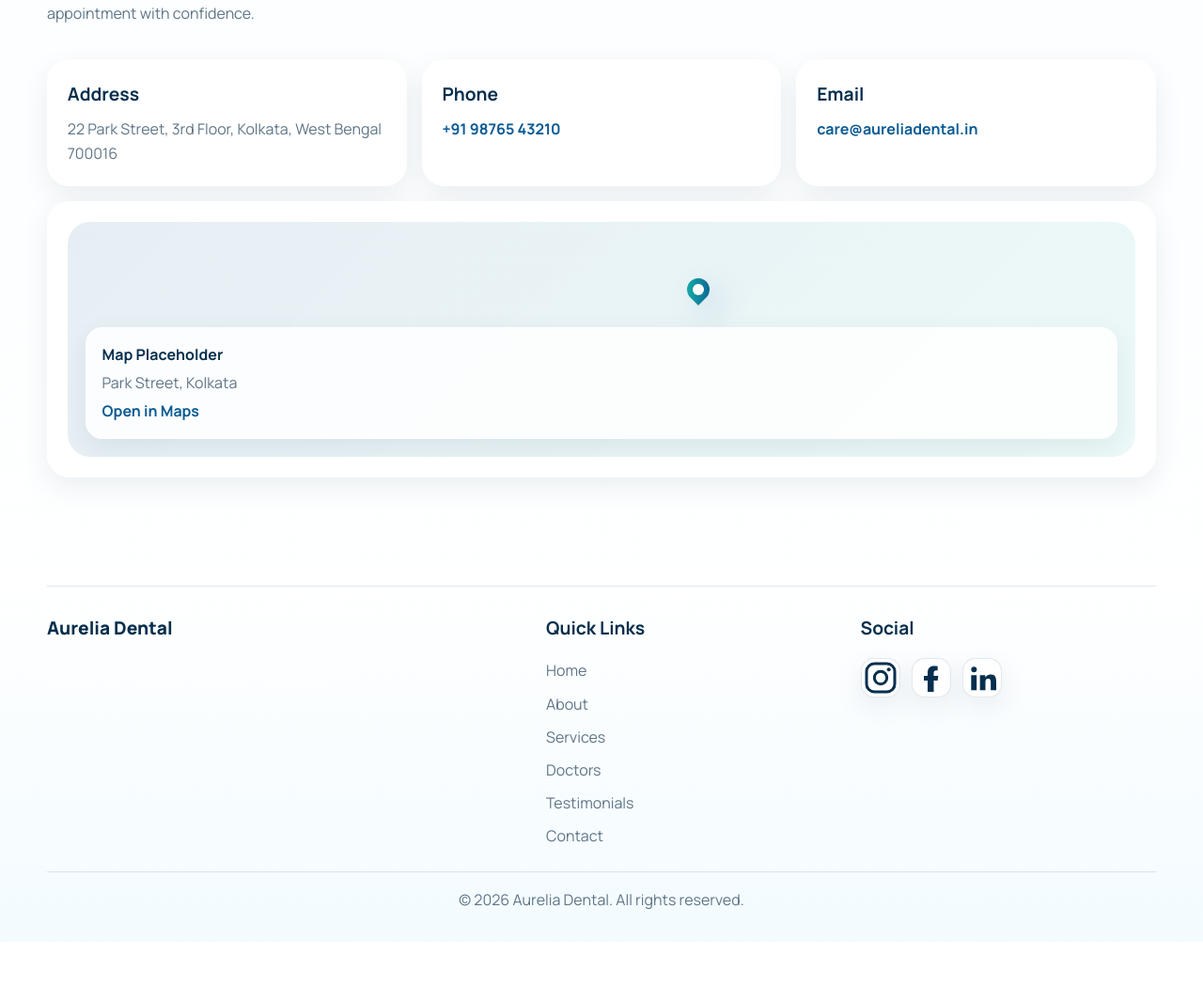
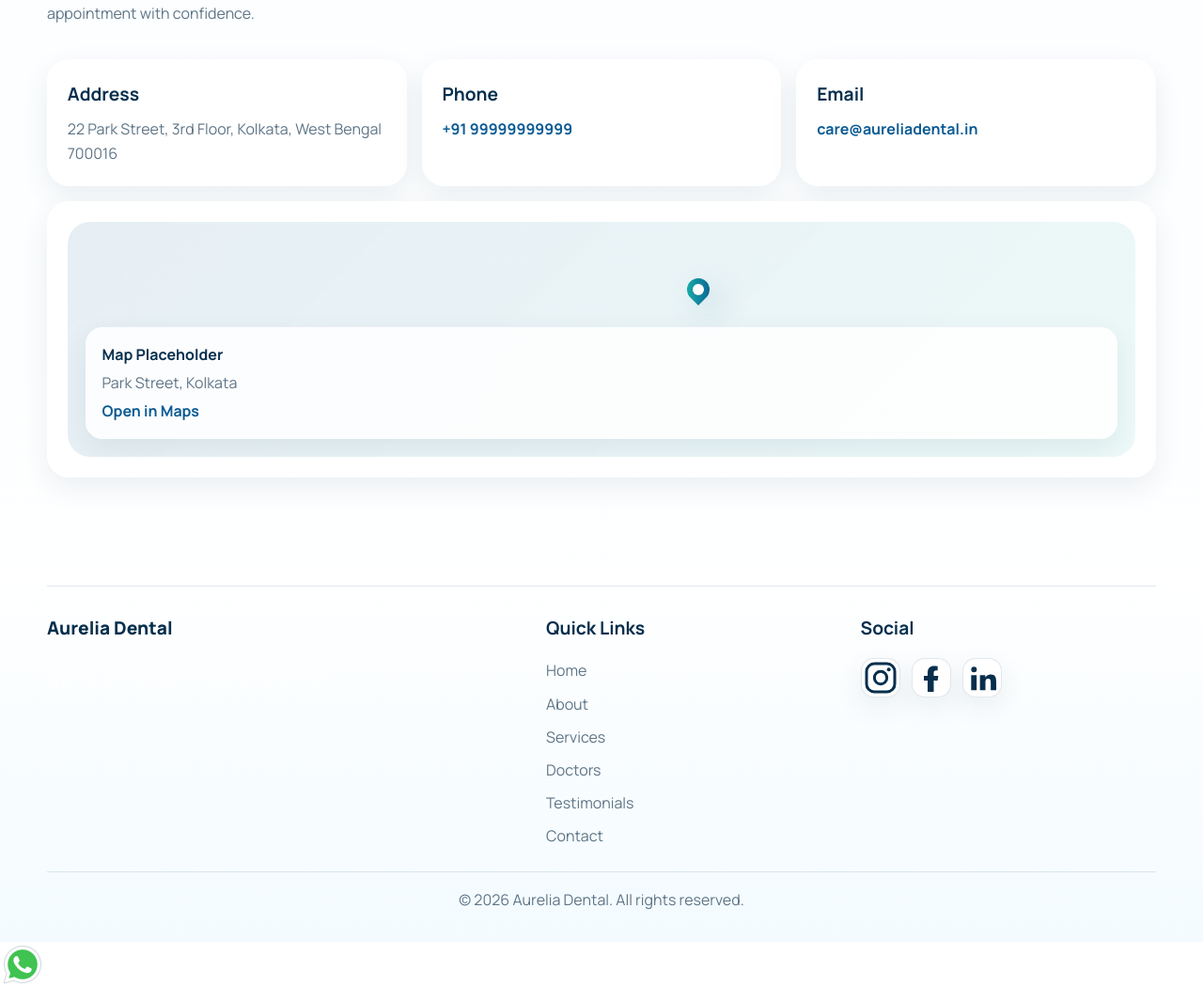
Before and after one commit to mohammed-anas-siddique/dental-clinic, a plain HTML site: page index.html in a window 1280 px wide. Shown: the part 5220-6270 px from the top of the page at 94% size. Before the commit the page ends 6222 px from the top, so only its background shows below. Drawn offline with Linux system fonts and the light colour scheme.

Commit message:
Update index.html

```diff
--- a/index.html
+++ b/index.html
@@ -518,7 +518,7 @@
 
             <article class="contact-card feature-card" data-animate style="--delay: 0.08s">
               <h3>Phone</h3>
-              <p><a href="tel:+919876543210">+91 98765 43210</a></p>
+              <p><a href="tel:+919876543210">+91 99999999999</a></p>
             </article>
 
             <article class="contact-card feature-card" data-animate style="--delay: 0.16s">
@@ -596,6 +596,11 @@
         <p>&copy; 2026 Aurelia Dental. All rights reserved.</p>
       </div>
     </footer>
+     <a class="whatsapp"
+        href="https://wa.me/917304142224?text=Hi%20A1%20Lazeez%20Pizza%2C%20I%20want%20to%20place%20an%20order."
+        target="_blank" rel="noopener noreferrer" aria-label="Order on WhatsApp">
+        <img src="whatsapp-icon.png" alt="WhatsApp icon">
+    </a>
 
     <script src="script.js"></script>
   </body>
```
